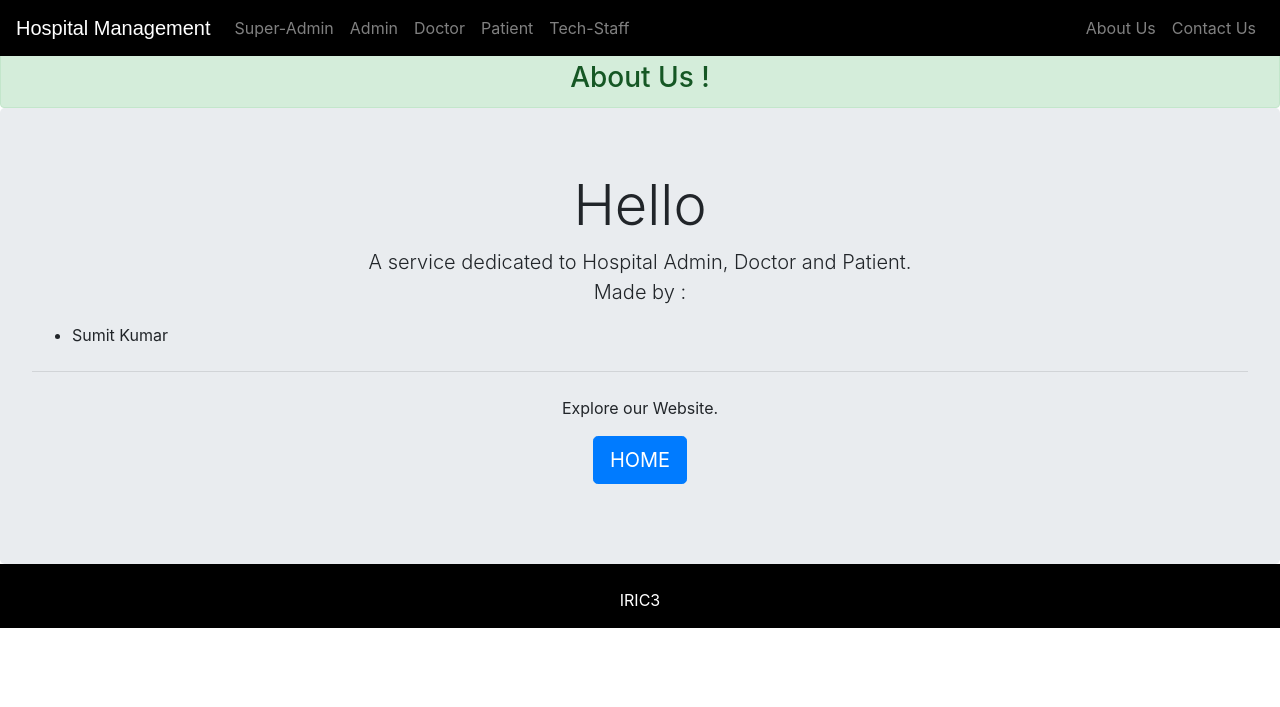
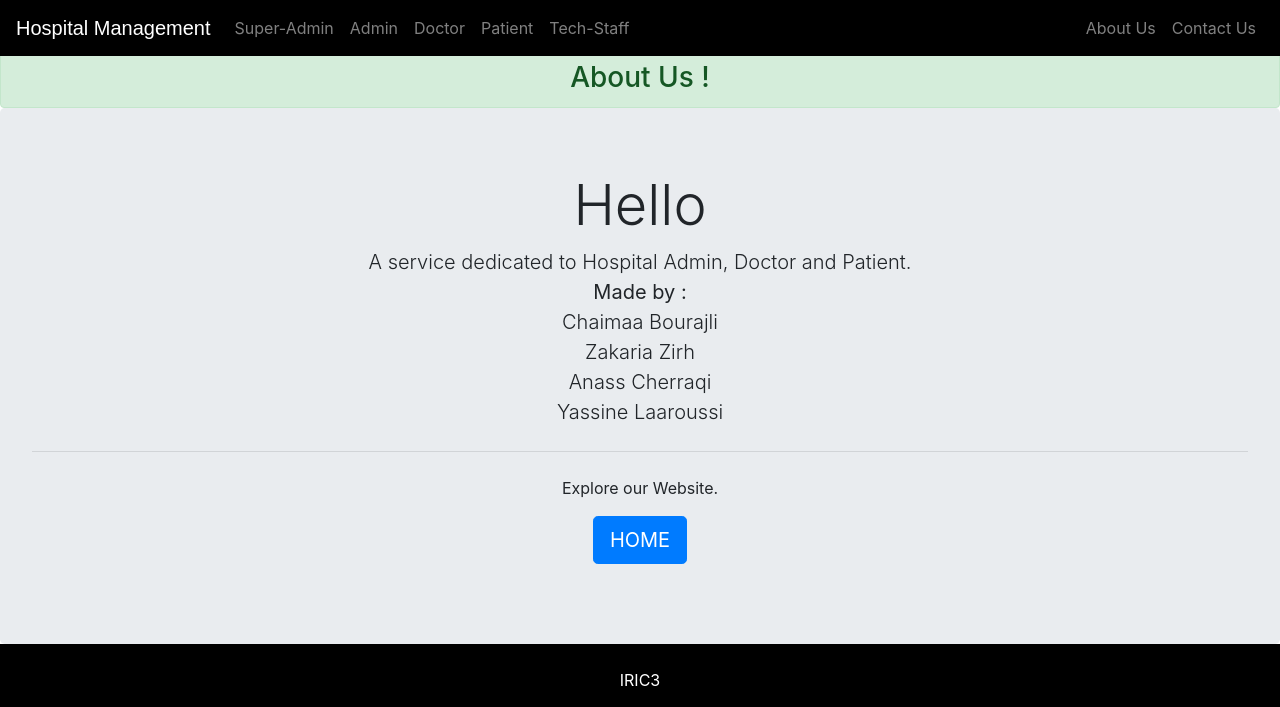
Before and after one commit to chaibourajli/hospital_management, a Django app: page /aboutus in a window 1280 px wide. Shown: the top 707 px of the page. Run offline with Django 3.2, Linux system fonts and the light colour scheme; some libraries are stand-ins or nearby versions.

Commit message:
changed style

```diff
--- a/templates/hospital/aboutus.html
+++ b/templates/hospital/aboutus.html
@@ -32,11 +32,11 @@
   <div class="jumbotron" style="margin-bottom: 0px;margin-top: 0px;">
     <h1 class="display-4">Hello</h1>
     <p class="lead">A service dedicated to Hospital Admin, Doctor and Patient.<br>
-      Made by :
-      <ul>
-        <li>Sumit Kumar</li>
-      </ul>
-
+      <strong>Made by :<br></strong>
+        Chaimaa Bourajli<br>
+        Zakaria Zirh<br>
+        Anass Cherraqi<br>
+        Yassine Laaroussi<br>
     </p>
     <hr class="my-4">
     <p>Explore our Website.</p>
--- a/templates/hospital/index.html
+++ b/templates/hospital/index.html
@@ -42,11 +42,11 @@
 
     @-webkit-keyframes glow {
       from {
-        text-shadow: 0 0 10px #eeeeee, 0 0 20px #000000, 0 0 30px #000000, 0 0 40px #000000, 0 0 50px #9554b3, 0 0 60px #9554b3, 0 0 70px #9554b3;
+        text-shadow: 0 0 10px #eeeeee, 0 0 20px #000000, 0 0 30px #000000, 0 0 40px #000000, 0 0 50px #180297, 0 0 60px #5b97c5, 0 0 70px #5b97c5;
       }
 
       to {
-        text-shadow: 0 0 20px #eeeeee, 0 0 30px #ff4da6, 0 0 40px #ff4da6, 0 0 50px #ff4da6, 0 0 60px #ff4da6, 0 0 70px #ff4da6, 0 0 80px #ff4da6;
+        text-shadow: 0 0 20px #eeeeee, 0 0 30px #5b97c5, 0 0 40px #5b97c5, 0 0 50px #180297, 0 0 60px #180297, 0 0 70px #5b97c5, 0 0 80px #5b97c5;
       }
     }
   </style>
@@ -59,7 +59,7 @@
   <h5 class="display-3 glow">Hospital Management Application</h5>
   <br><br><br><br><br>
   <p>
-  <h3>Emergency ?</h3>
+  <h3 class="display-3 glow">Emergency ?</h3>
 
   <p class="lead">
     <a class="btn btn-primary btn-lg" href="/patientclick" role="button">Take Appointment</a>
```
